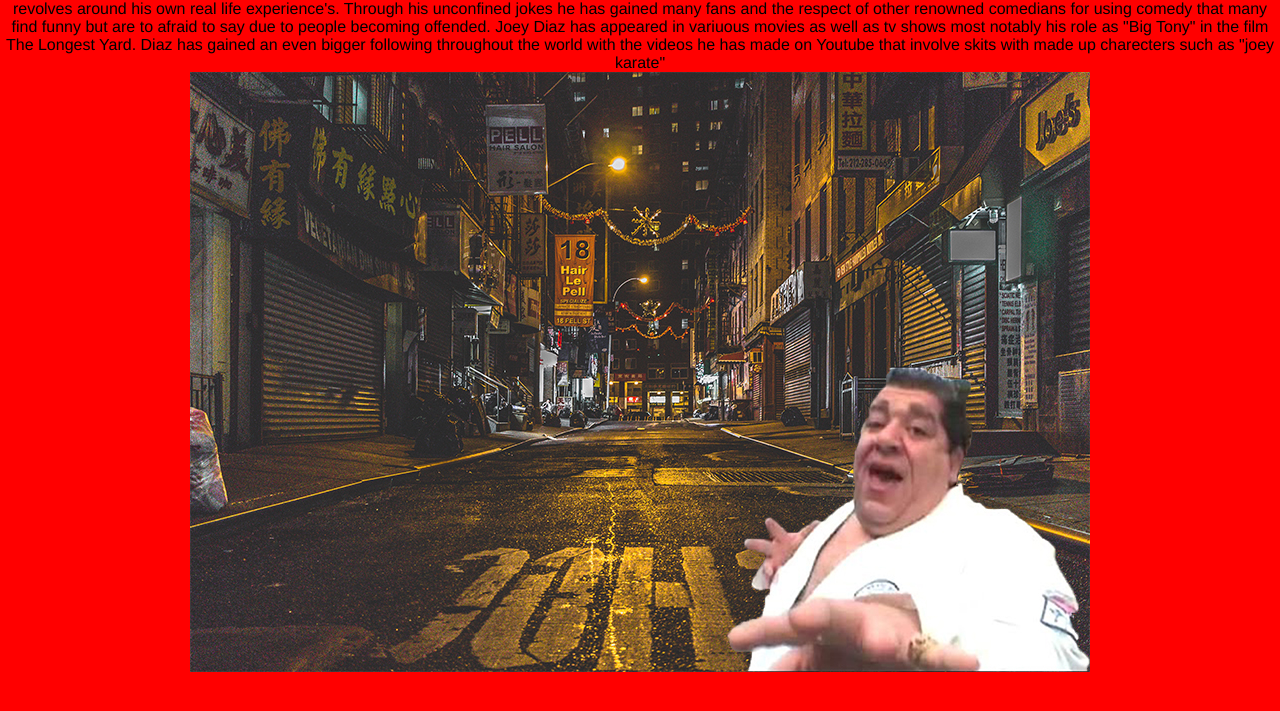
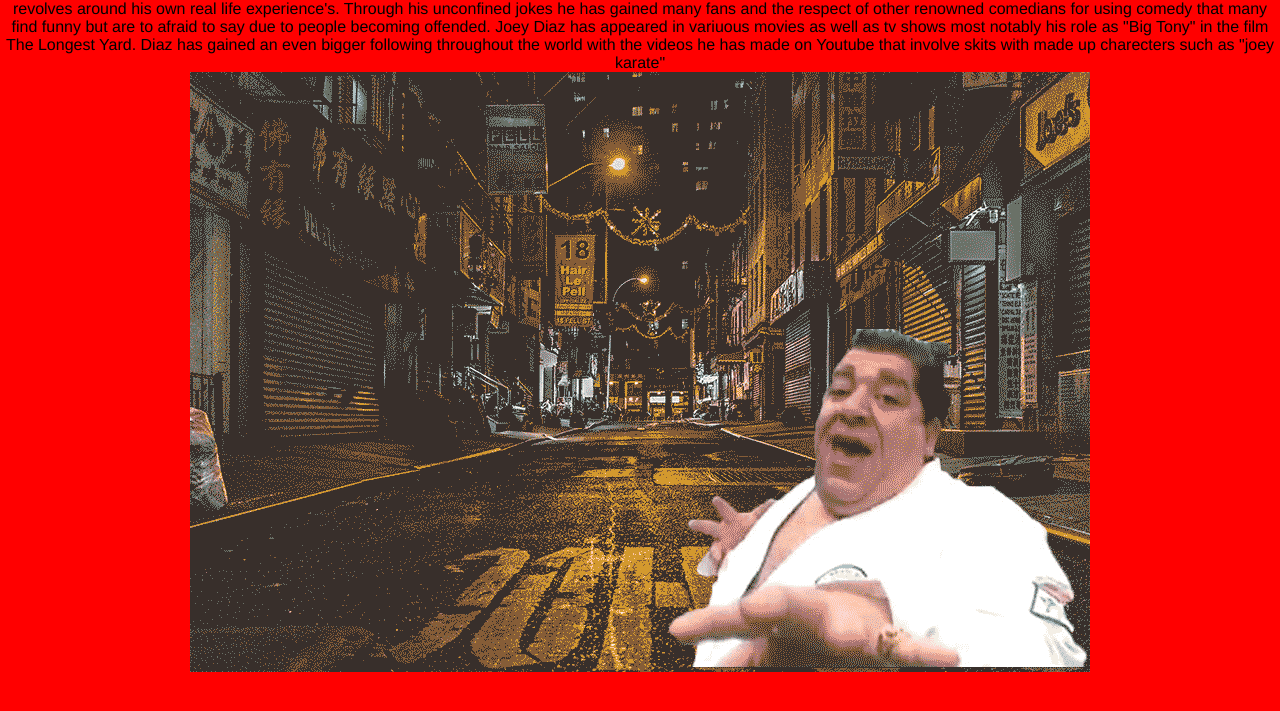
Before and after one commit to davidqui4562/MMP100, a plain HTML site: page Final/index.html in a window 1280 px wide. Shown: the part 73-784 px from the top of the page. Drawn offline with Linux system fonts and the light colour scheme.

Commit message:
added gif

```diff
--- a/Final/index.html
+++ b/Final/index.html
@@ -19,7 +19,8 @@
 
 	</p>
 
-	<img src="joey_diaz_p1.jpg">
+	<img src="joey_masked_photo.gif">
+
 
 
 </body>
```
Also changed, not shown: Final/joey_masked_photo.gif (added), 1 other file.
